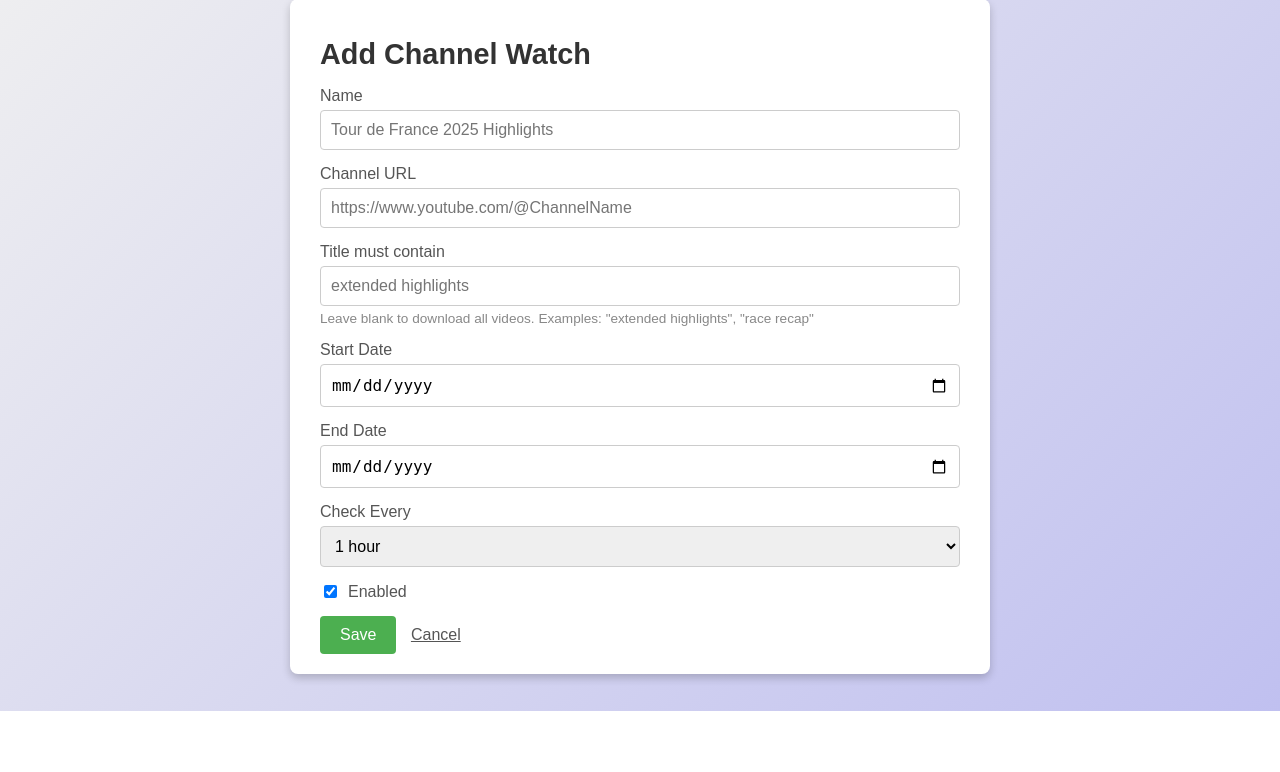
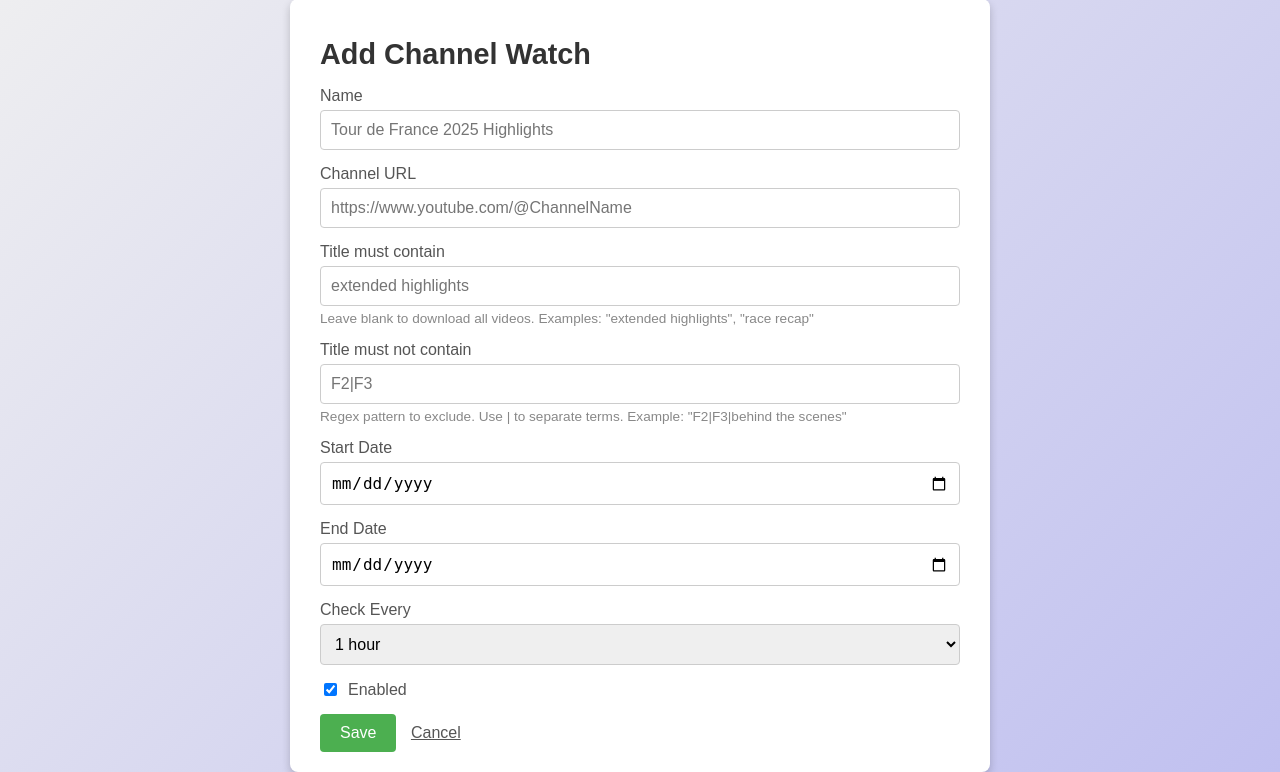
Before and after one commit to wassupluke/jellyfin-downloader, a Flask app: page /watches/add in a window 1280 px wide. Shown: the part 89-861 px from the top of the page. Before the commit the page ends 800 px from the top, so only its background shows below. Run offline with Flask 3, Linux system fonts and the light colour scheme; some libraries are stand-ins or nearby versions.

Commit message:
Add title exclusion filter and exclude YouTube Shorts from watches
- Add `title_exclude` field to watch model and form for regex-based
  rejection (e.g. "F2|F3" to skip non-F1 content)
- Pass `--reject-title` to yt-dlp when title_exclude is set
- Always exclude YouTube Shorts via `--match-filter` on every watch run

Co-Authored-By: Claude Sonnet 4.6 <noreply@anthropic.com>

```diff
--- a/app.py
+++ b/app.py
@@ -264,6 +264,7 @@ def _watch_from_form(form):
         "name": form["name"],
         "channel_url": form["channel_url"],
         "title_filter": form.get("title_filter", "").strip(),
+        "title_exclude": form.get("title_exclude", "").strip(),
         "start_date": form["start_date"],
         "end_date": form["end_date"],
         "interval_hours": int(form["interval_hours"]),
@@ -292,6 +293,7 @@ def _run_watch(watch):
         "--embed-subs",
         "--sub-langs", "en,en-US",
         "--remote-components", "ejs:github",
+        "--match-filter", "original_url!*=/shorts/ & url!*=/shorts/",
         "--ignore-errors",
         "--no-overwrites",
         "--output", f"{YOUTUBE_PATH}%(uploader)s/{watch['name']}/%(title)s.%(ext)s",
@@ -300,6 +302,10 @@ def _run_watch(watch):
     title_filter = watch.get("title_filter", "").strip()
     if title_filter:
         args += ["--match-title", title_filter]
+
+    title_exclude = watch.get("title_exclude", "").strip()
+    if title_exclude:
+        args += ["--reject-title", title_exclude]
 
     print(f"[scheduler] running watch '{watch['name']}'", flush=True)
     success = run_ytdlp(watch["channel_url"], args)
--- a/templates/watch_form.html
+++ b/templates/watch_form.html
@@ -18,6 +18,12 @@
            placeholder="extended highlights"
            value="{{ watch.title_filter if watch else '' }}">
     <p class="helper">Leave blank to download all videos. Examples: "extended highlights", "race recap"</p>
+
+    <label for="title_exclude">Title must not contain</label>
+    <input type="text" name="title_exclude" id="title_exclude"
+           placeholder="F2|F3"
+           value="{{ watch.title_exclude if watch else '' }}">
+    <p class="helper">Regex pattern to exclude. Use | to separate terms. Example: "F2|F3|behind the scenes"</p>
 
     <label for="start_date">Start Date</label>
     <input type="date" name="start_date" id="start_date"
```
Also changed, not shown: tests/conftest.py (+1 -0 lines), tests/test_app.py (+3 -0 lines).
